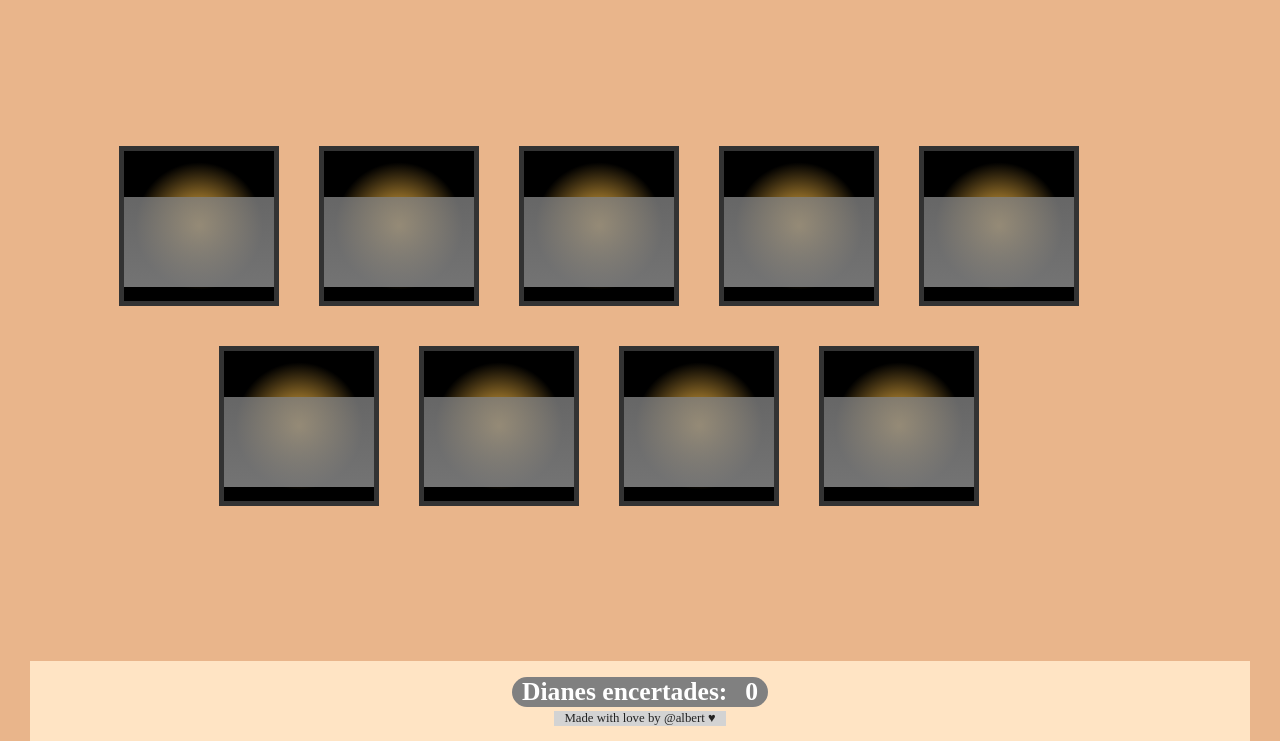
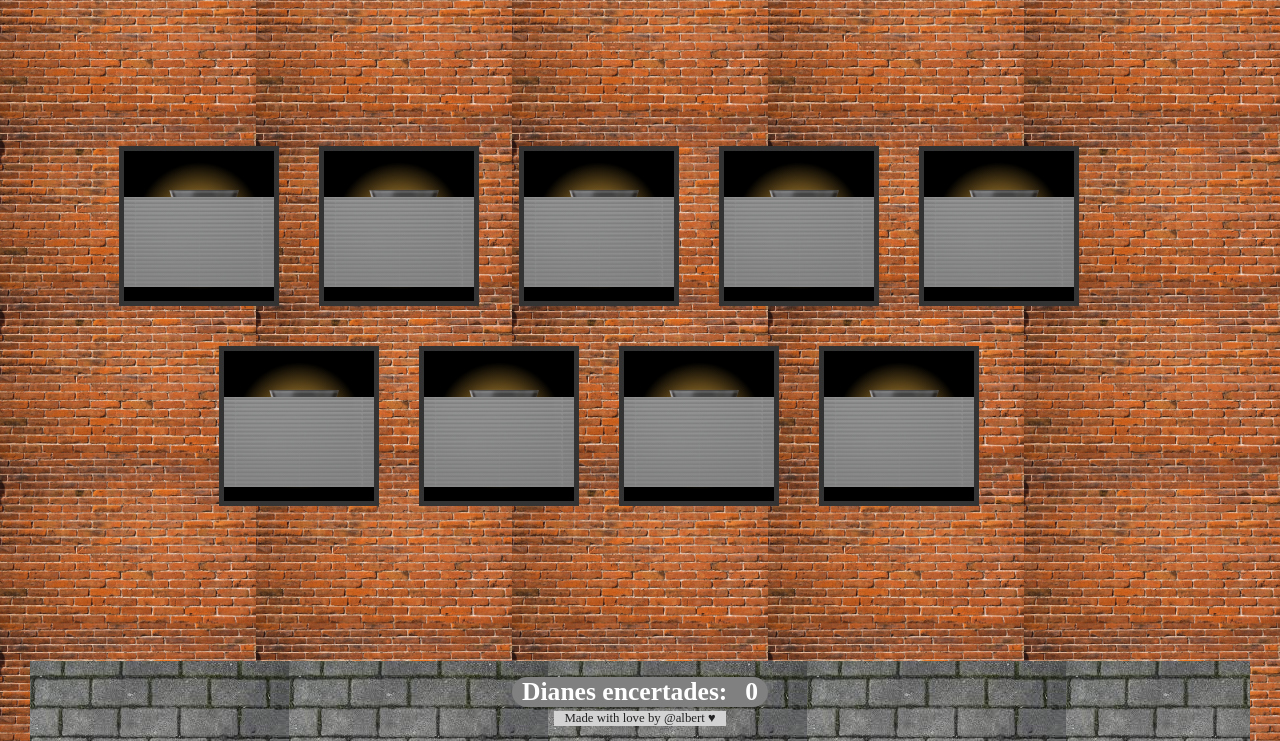
Before and after one commit to JVillar87/PRACTICAS_JENNIFERVILLAR, a plain HTML site: page LLMM-AC8/index.html in a window 1280 px wide. Shown: the part 59-800 px from the top of the page. Drawn offline with Linux system fonts and the light colour scheme; the site is published under a folder, as on GitHub Pages, so addresses that start at the root find nothing; a web font is replaced by a local one.

Commit message:
Minor fixes

```diff
--- a/LLMM-AC8/MP0373_AC8_VILLARJENNIFER/hijack.css
+++ b/LLMM-AC8/hijack.css
@@ -15,7 +15,7 @@ body {
   justify-content: space-between;
   align-items: center;
   padding: 0 30px;
-  background-image: url('/assets/wall.jpg');
+  background-image: url('./assets/wall.jpg');
   background-size: 20%;
   background-repeat: repeat;
   color: white;
@@ -33,7 +33,7 @@ header {
   align-items: center;
   padding-left: 30px;
   padding-right: 30px;
-  background-image: url('assets/tejado.jpg');
+  background-image: url('./assets/tejado.jpg');
   background-size: 20%;
   background-repeat: repeat;
   color: white;
@@ -73,7 +73,7 @@ ul.fachada {
   width: 100px;
   height: 100px;
   appearance: none;
-  background-image: url('/assets/ladron.png');
+  background-image: url('./assets/ladron.png');
   background-size: cover;
   background-repeat: no-repeat;
   transition: filter 1s linear;
@@ -194,7 +194,7 @@ ul.fachada li:nth-child(9) .ladron:checked::after {
   width: 100%;
   height: 60%;
   background: linear-gradient(rgba(128, 128, 128, 0.8), rgba(128, 128, 128, 0.9)),
-    url('/assets/estor.webp');
+    url('./assets/estor.webp');
   background-size: cover;
   background-repeat: no-repeat;
   background-position: center;
@@ -228,7 +228,7 @@ footer {
   align-items: center;
   padding: 0 30px;
   background-color: bisque;
-  background-image: url('/assets/acera.jpg');
+  background-image: url('./assets/acera.jpg');
   background-repeat: repeat;
   color: white;
 }
```
Also changed, not shown: LLMM-AC8/assets/acera.jpg (renamed from LLMM-AC8/MP0373_AC8_VILLARJENNIFER/assets/acera.jpg), LLMM-AC8/assets/estor.webp (renamed from LLMM-AC8/MP0373_AC8_VILLARJENNIFER/assets/estor.webp), LLMM-AC8/assets/ladron.png (renamed from LLMM-AC8/MP0373_AC8_VILLARJENNIFER/assets/ladron.png), LLMM-AC8/assets/persiana.jpg (renamed from LLMM-AC8/MP0373_AC8_VILLARJENNIFER/assets/persiana.jpg), LLMM-AC8/assets/tejado.jpg (renamed from LLMM-AC8/MP0373_AC8_VILLARJENNIFER/assets/tejado.jpg), LLMM-AC8/assets/wall.jpg (renamed from LLMM-AC8/MP0373_AC8_VILLARJENNIFER/assets/wall.jpg), LLMM-AC8/index.html (renamed from LLMM-AC8/MP0373_AC8_VILLARJENNIFER/index.html), SISTEMAS/Sistemas Informáticos.txt (added), 2 other files.
